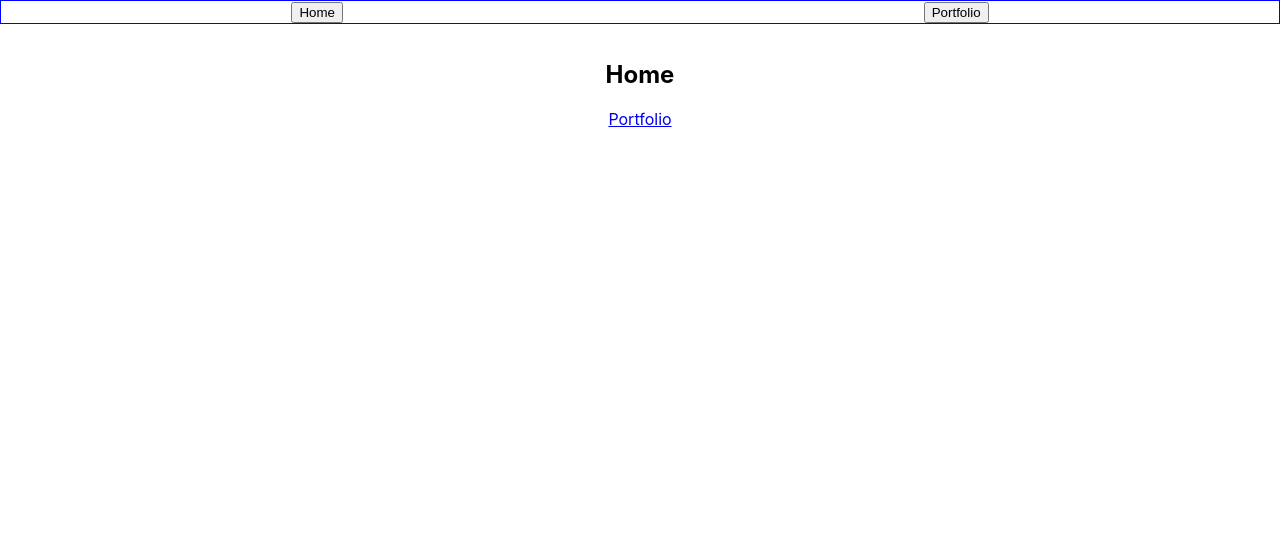
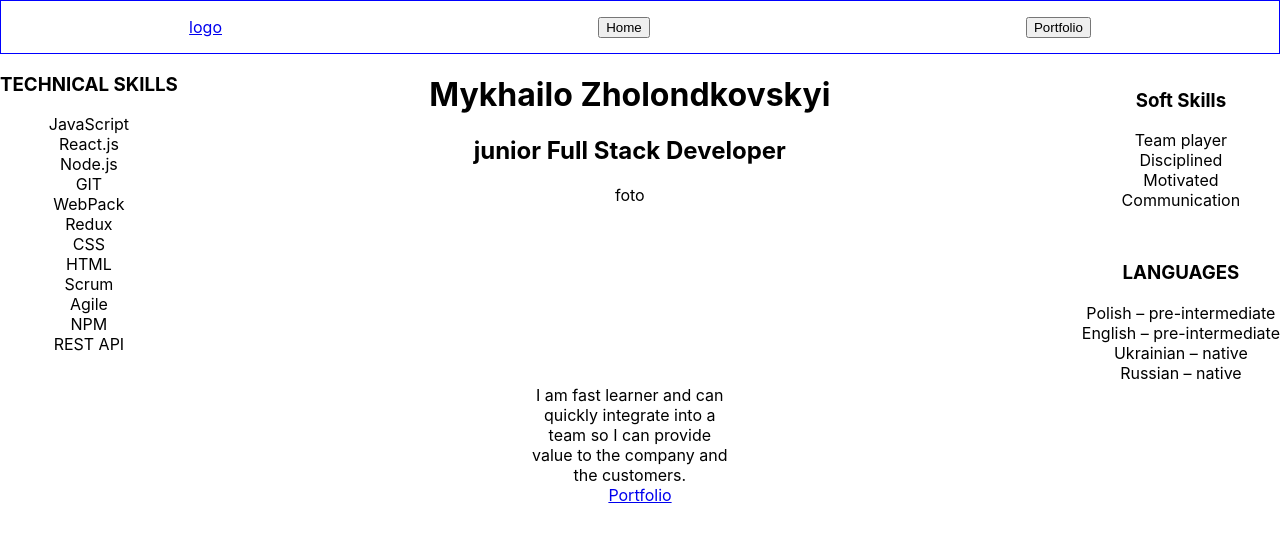
Before and after one commit to MishanyaZh/about-me, a React (Create React App) app: page / in a window 1280 px wide. Shown: the top 542 px of the page. Built offline with nearby package versions, Linux system fonts and the light colour scheme.

Commit message:
home-page

```diff
--- a/package.json
+++ b/package.json
@@ -3,6 +3,8 @@
   "version": "0.1.0",
   "private": true,
   "dependencies": {
+    "@emotion/react": "^11.7.1",
+    "@emotion/styled": "^11.6.0",
     "@testing-library/jest-dom": "^5.16.1",
     "@testing-library/react": "^12.1.2",
     "@testing-library/user-event": "^13.5.0",
--- a/src/App.css
+++ b/src/App.css
@@ -37,10 +37,11 @@
   }
 }
 
-.App-bar {
+.Navigation {
   display: flex;
   flex-direction: row;
   justify-content: space-around;
+  align-items: center;
   color: blue;
   cursor: pointer;
   border: 1px solid blue;
--- a/src/App.jsx
+++ b/src/App.jsx
@@ -1,23 +1,16 @@
 import React, { Suspense } from 'react';
 import { Routes, Route, Navigate, Link } from 'react-router-dom';
 
+import Navigation from './components/Navigation/Navigation';
 import Portfolio from './views/Portfolio';
-import Home from './views/Home';
+import Home from './views/Home/Home';
 
 import './App.css';
 
 function App() {
   return (
     <div className="App">
-      <nav className="App-bar">
-        <Link to="/">
-          <button>Home</button>
-        </Link>
-        <Link to="/portfolio">
-          <button>Portfolio</button>
-        </Link>
-      </nav>
-
+      <Navigation />
       <Suspense fallback={null}>
         <Routes>
           <Route path="/" element={<Home />} />
--- /dev/null
+++ b/src/components/Navigation/Navigation.jsx
@@ -0,0 +1,21 @@
+import { NavLink } from 'react-router-dom';
+
+import { Nav } from './Navigation.styled';
+
+const Navigation = () => {
+  return (
+    <Nav className="Navigation">
+      <NavLink to="/">
+        <p>logo</p>
+      </NavLink>
+      <NavLink to="/">
+        <button>Home</button>
+      </NavLink>
+      <NavLink to="/portfolio">
+        <button>Portfolio</button>
+      </NavLink>
+    </Nav>
+  );
+};
+
+export default Navigation;
--- /dev/null
+++ b/src/components/Navigation/Navigation.styled.jsx
@@ -0,0 +1,11 @@
+import styled from '@emotion/styled';
+
+export const Nav = styled.nav`
+  display: flex;
+  flex-direction: row;
+  justify-content: space-around;
+  align-items: center;
+  color: blue;
+  cursor: pointer;
+  border: 1px solid blue;
+`;
--- a/src/index.css
+++ b/src/index.css
@@ -11,3 +11,15 @@ code {
   font-family: source-code-pro, Menlo, Monaco, Consolas, 'Courier New',
     monospace;
 }
+
+img {
+  display: block;
+  height: auto;
+  max-width: 100%;
+}
+
+ul,
+ol {
+  list-style: none;
+  padding: 0;
+}
--- a/src/views/Home.jsx
+++ /dev/null
@@ -1,11 +0,0 @@
-import React, { Suspense } from 'react';
-import { Routes, Route, Navigate, Link } from 'react-router-dom';
-
-export default function Home() {
-  return (
-    <main style={{ padding: '1rem 0' }}>
-      <h2>Home</h2>
-      <Link to="/portfolio">Portfolio</Link>
-    </main>
-  );
-}
--- /dev/null
+++ b/src/views/Home/Home.jsx
@@ -0,0 +1,61 @@
+import React from 'react';
+import { Link } from 'react-router-dom';
+import { FrontPage, Summary, TechnicalSkills, SoftSkills } from './Home.styled';
+
+export default function Home() {
+  return (
+    <main>
+      <FrontPage>
+        <div>
+          <h1>Mykhailo Zholondkovskyi</h1>
+          <h2>junior Full Stack Developer</h2>
+          <div style={{ width: '200px', height: '200px', margin: '0 auto' }}>
+            foto
+          </div>
+          <Summary>
+            I am fast learner and can quickly integrate into a team so I can
+            provide value to the company and the customers.
+          </Summary>
+        </div>
+
+        <TechnicalSkills>
+          <ul>
+            <h3>TECHNICAL SKILLS</h3>
+            <li>JavaScript </li>
+            <li>React.js</li>
+            <li>Node.js</li>
+            <li>GIT</li>
+            <li>WebPack</li>
+            <li>Redux</li>
+            <li>CSS</li>
+            <li>HTML</li>
+            <li>Scrum</li>
+            <li>Agile</li>
+            <li>NPM</li>
+            <li>REST API</li>
+          </ul>
+        </TechnicalSkills>
+
+        <SoftSkills>
+          <ul>
+            <h3>Soft Skills</h3>
+            <li>Team player</li>
+            <li>Disciplined</li>
+            <li>Motivated</li>
+            <li>Communication</li>
+          </ul>
+
+          <ul>
+            <h3>LANGUAGES</h3>
+            <li>Polish – pre-intermediate</li>
+            <li>English – pre-intermediate</li>
+            <li>Ukrainian – native</li>
+            <li>Russian – native</li>
+          </ul>
+        </SoftSkills>
+      </FrontPage>
+
+      <Link to="/portfolio">Portfolio</Link>
+    </main>
+  );
+}
--- /dev/null
+++ b/src/views/Home/Home.styled.jsx
@@ -0,0 +1,30 @@
+import styled from '@emotion/styled';
+
+export const FrontPage = styled.div`
+  display: flex;
+  justify-content: space-between;
+  @media (max-width: 766px) {
+    flex-direction: column;
+  }
+`;
+
+export const TechnicalSkills = styled.div`
+  order: -1;
+  @media (max-width: 766px) {
+    order: 0;
+  }
+`;
+
+export const SoftSkills = styled.div`
+  display: flex;
+  flex-direction: column;
+  @media (max-width: 766px) {
+    flex-direction: row;
+    justify-content: space-around;
+  }
+`;
+
+export const Summary = styled.div`
+  margin: 0 auto;
+  max-width: 200px;
+`;
--- a/src/views/Portfolio.jsx
+++ b/src/views/Portfolio.jsx
@@ -1,4 +1,5 @@
 import { Routes, Route, Navigate, Link } from 'react-router-dom';
+
 export default function Portfolio() {
   return (
     <main style={{ padding: '1rem 0' }}>
```
Also changed, not shown: 1 other file (tests, documents, lock files or other folders).
